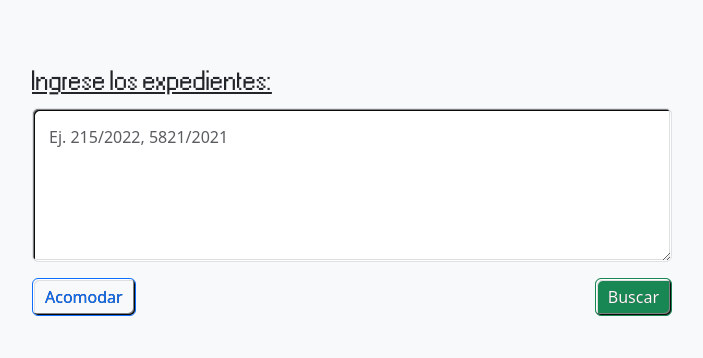
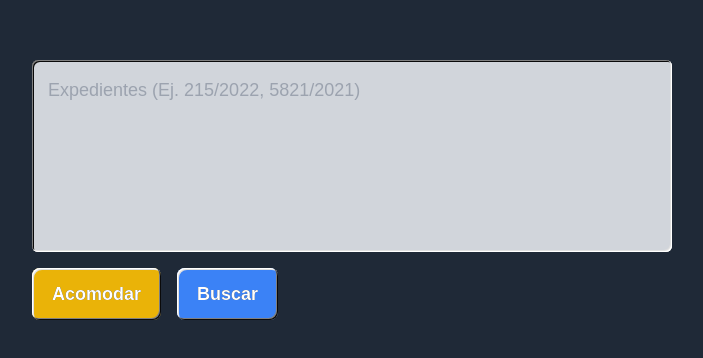
Before and after one commit to Matiasmarensi/pjn, a React (Vite) app in the folder frontend/: page / in a window 1280 px wide. Shown: the part 210-568 px from the top of the page, without its empty margins (288-991 px from the left). Built offline with nearby package versions, Linux system fonts and the light colour scheme.

Commit message:
front corregido sin bootstrap

```diff
--- a/frontend/src/App.jsx
+++ b/frontend/src/App.jsx
@@ -1,4 +1,3 @@
-import "bootstrap/dist/css/bootstrap.min.css";
 import { useState } from "react";
 import "./App.css";
 
@@ -6,14 +5,13 @@ function App() {
   const [inputValue, setInputValue] = useState("");
   const [loading, setLoading] = useState(false);
   const [result, setResult] = useState(null);
-  console.log(result);
 
   const handleSubmit = async (e) => {
     e.preventDefault();
     setLoading(true);
 
     try {
-      const response = await fetch(`http://localhost:3000/run`, {
+      const response = await fetch("http://localhost:3000/run", {
         method: "POST",
         headers: {
           "Content-Type": "application/json",
@@ -21,13 +19,12 @@ function App() {
         body: JSON.stringify({ data: inputValue }),
       });
 
-      // Verificar si la respuesta es válida y tiene contenido
       if (!response.ok) {
-        throw new Error(`HTTP error! status: ${response.status}`);
+        throw new Error("Error en la respuesta del servidor");
       }
 
-      const text = await response.text(); // Leer la respuesta como texto
-      const data = text ? JSON.parse(text) : {}; // Solo parsear si no está vacía
+      const text = await response.text();
+      const data = text ? JSON.parse(text) : null;
       setResult(data);
     } catch (error) {
       console.error("Error en la búsqueda:", error);
@@ -37,46 +34,43 @@ function App() {
   };
 
   const formatInputValue = () => {
+    // Separar las líneas por comas
     const lines = inputValue
       .split("\n")
       .map((line) => line.trim())
       .filter((line) => line);
-    const formatted = lines.join(",");
-    setInputValue(formatted);
+    const formatted = lines.join(", ");
+    setInputValue(formatted); // Actualiza el textarea con el texto acomodado
   };
 
   return (
-    <div className="d-flex flex-column justify-content-center align-items-center vh-100 bg-light">
-      <form className="w-50" onSubmit={handleSubmit}>
-        <div className="mb-3">
-          <label htmlFor="expedientes" className="form-label text-dark  fs-4 underline">
-            Ingrese los expedientes:
-          </label>
-
+    <div className="flex flex-col justify-center items-center bg-gray-800 h-screen">
+      <form className="flex flex-col gap-4 w-1/2" onSubmit={handleSubmit}>
+        <div className="flex gap-4">
+          {/* Input más grande para los expedientes con año */}
           <textarea
-            className="form-control p-3 text-dark"
-            id="expedientes"
-            rows="5"
-            placeholder="Ej. 215/2022, 5821/2021"
+            className="bg-gray-300 p-4 rounded-md w-full h-48 text-lg resize-none"
+            type="text"
+            placeholder="Expedientes (Ej. 215/2022, 5821/2021)"
             value={inputValue}
             onChange={(e) => setInputValue(e.target.value)}
           />
         </div>
-        <div className="d-flex justify-content-between">
-          <button type="button" onClick={formatInputValue} className="btn btn-outline-primary">
+        <div className="flex gap-4">
+          <button
+            type="button"
+            onClick={formatInputValue}
+            className="bg-yellow-500 hover:bg-yellow-600 text-white font-semibold rounded-lg text-lg px-5 py-3 transition duration-300"
+          >
             Acomodar
           </button>
-          <button type="submit" className="btn btn-success">
+          <button className="bg-blue-500 hover:bg-blue-700 text-white font-semibold rounded-lg text-lg px-5 py-3 transition duration-300">
             Buscar
           </button>
         </div>
       </form>
-      {loading && <div className="mt-3 text-dark">Cargando...</div>}
-      {result && (
-        <div className="mt-3 text-dark">
-          <strong>Resultado:</strong> {JSON.stringify(result)}
-        </div>
-      )}
+      {loading && <p className="text-white">Cargando...</p>}
+      {result && <div className="text-white">Resultado: {JSON.stringify(result)}</div>}
     </div>
   );
 }
```
Also changed, not shown: frontend/src/main.jsx (+7 -7 lines), 1 other file (tests, documents, lock files or other folders).
